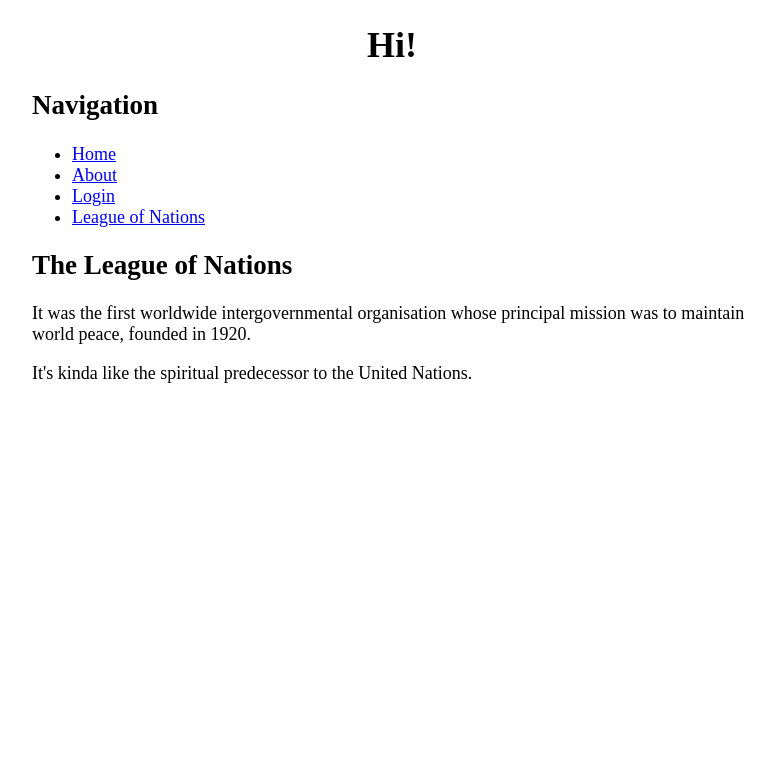
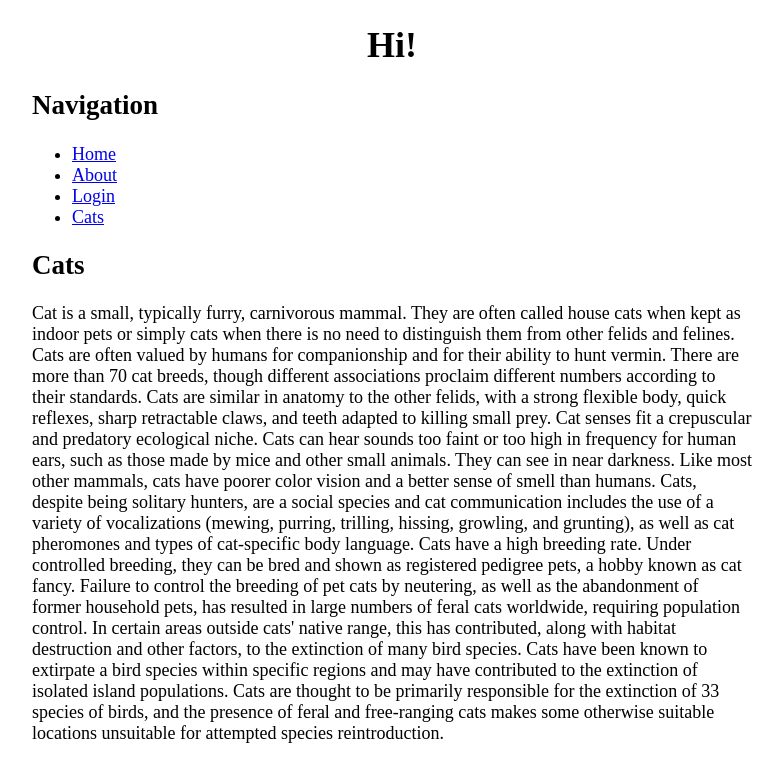
Before and after one commit to Martijns3/CD-repo, a Flask app: page /lon in a window 1280 px wide. Shown: the top 782 px of the page, without its empty margins (248-1031 px from the left). Run offline with Flask 2, Linux system fonts and the light colour scheme.

Commit message:
Flask-website

```diff
--- a/Flask-website/templates/base.html
+++ b/Flask-website/templates/base.html
@@ -23,7 +23,7 @@
             <li><a href="/home">Home</a></li>
             <li><a href="/about">About</a></li>
             <li><a href="/login">Login</a></li>
-            <li><a href="/lon">League of Nations</a></li>
+            <li><a href="/lon">Cats</a></li>
         </ul>
         {% block content %}
         {% endblock %}
--- a/Flask-website/templates/index.html
+++ b/Flask-website/templates/index.html
@@ -4,11 +4,11 @@
 <p></p>
 
 <p class="largeText boldText">Dit is de Flask website die via een continuous deployment pipeline wordt ge-update
-    !!!</p>
+    !</p>
 
 <body2>{{logout_message}}</body2>
 <br>
 <br>
-<img src="{{user_image}}"">
+<img src="{{url_for('static', filename='cat_PNG50535.webp')}}" align="left" />
 
 {% endblock content %}
--- a/Flask-website/templates/lon.html
+++ b/Flask-website/templates/lon.html
@@ -1,6 +1,9 @@
 {% extends "base.html" %}
 {% block content %}
-<h2>The League of Nations</h2>
-<p>It was the first worldwide intergovernmental organisation whose principal mission was to maintain world peace, founded in 1920.</p>
-<p>It's kinda like the spiritual predecessor to the United Nations.</p>
+<h2>Cats</h2>
+<p>Cat is a small, typically furry, carnivorous mammal. They are often called house cats when kept as indoor pets or simply cats when there is no need to distinguish them from other felids and felines. Cats are often valued by humans for companionship and for their ability to hunt vermin. There are more than 70 cat breeds, though different associations proclaim different numbers according to their standards.
+
+    Cats are similar in anatomy to the other felids, with a strong flexible body, quick reflexes, sharp retractable claws, and teeth adapted to killing small prey. Cat senses fit a crepuscular and predatory ecological niche. Cats can hear sounds too faint or too high in frequency for human ears, such as those made by mice and other small animals. They can see in near darkness. Like most other mammals, cats have poorer color vision and a better sense of smell than humans. Cats, despite being solitary hunters, are a social species and cat communication includes the use of a variety of vocalizations (mewing, purring, trilling, hissing, growling, and grunting), as well as cat pheromones and types of cat-specific body language.
+
+    Cats have a high breeding rate. Under controlled breeding, they can be bred and shown as registered pedigree pets, a hobby known as cat fancy. Failure to control the breeding of pet cats by neutering, as well as the abandonment of former household pets, has resulted in large numbers of feral cats worldwide, requiring population control. In certain areas outside cats' native range, this has contributed, along with habitat destruction and other factors, to the extinction of many bird species. Cats have been known to extirpate a bird species within specific regions and may have contributed to the extinction of isolated island populations. Cats are thought to be primarily responsible for the extinction of 33 species of birds, and the presence of feral and free-ranging cats makes some otherwise suitable locations unsuitable for attempted species reintroduction.</p>
 {% endblock content %}
```
Also changed, not shown: Flask-website/static/cat_PNG50535.webp (added), Flask-website/static/pics/pic1.jpg (deleted), 3 other files.
